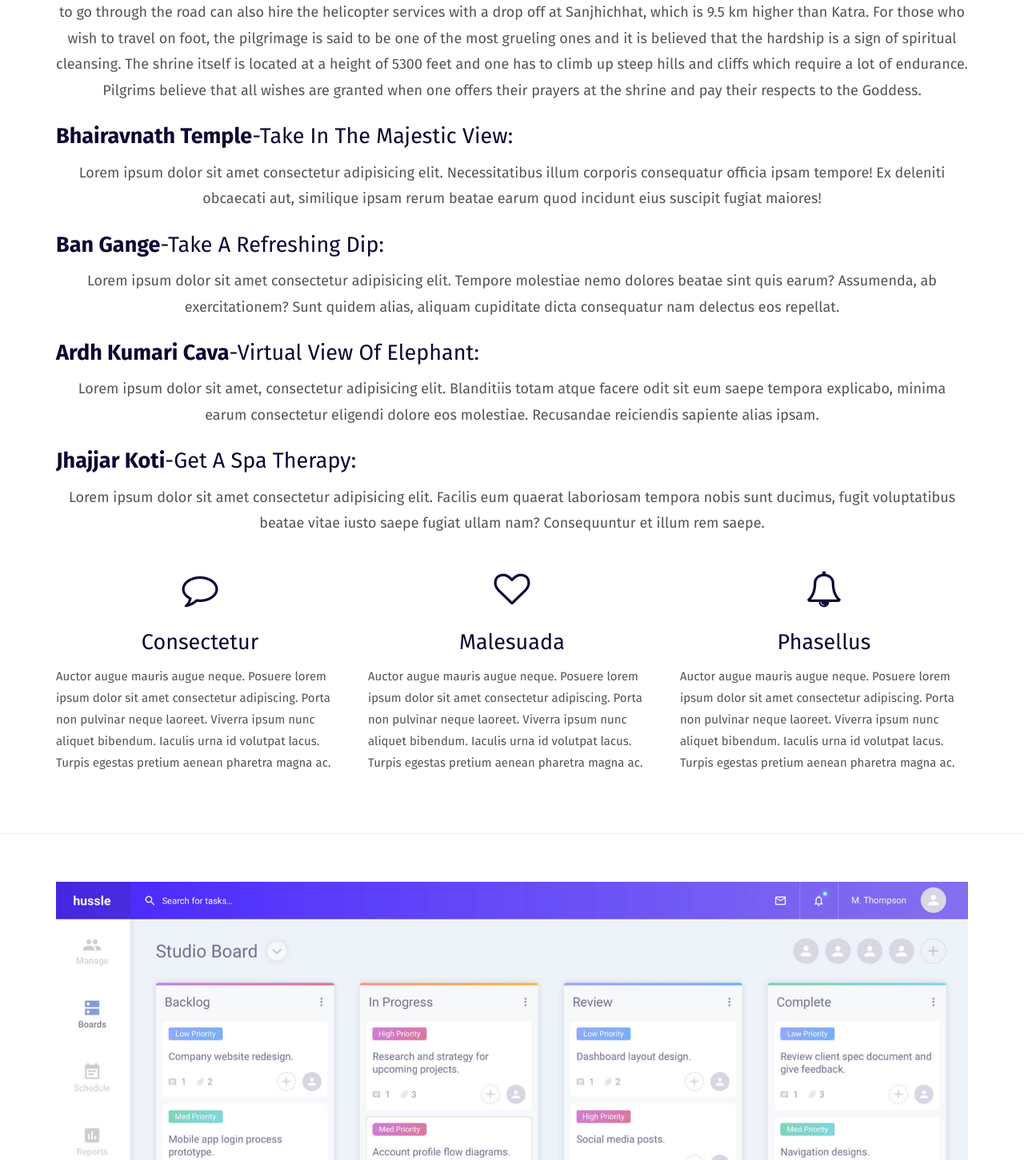
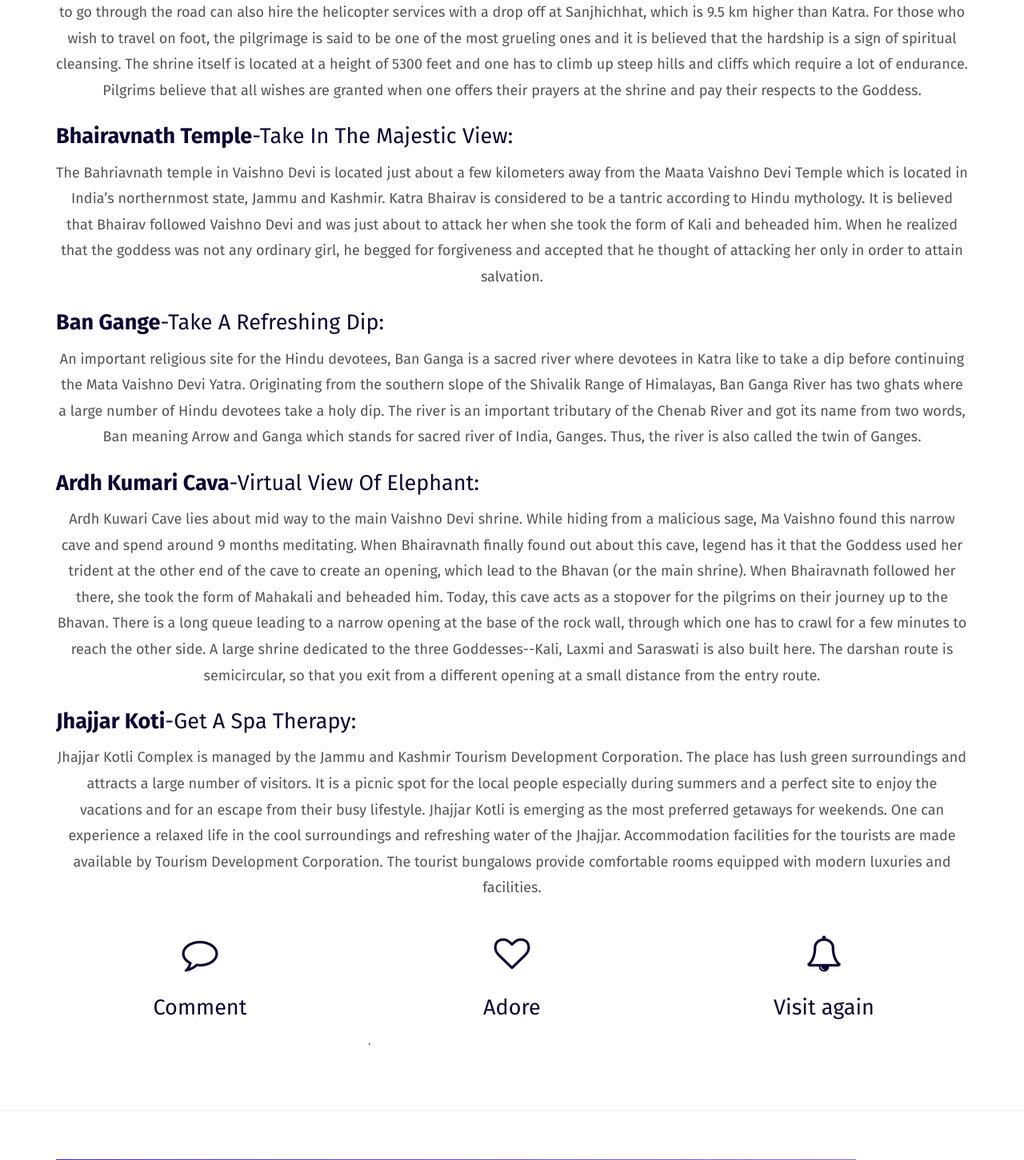
Before and after one commit to shriya152/practice_repo, a Python web app: template templates/index.html in a window 1280 px wide. Shown: the part 1266-2717 px from the top of the page at 80% size. Run offline with Jinja, Linux system fonts and the light colour scheme; the template is opened without the code that fills it, so the values that code supplies are empty; some web fonts are replaced.

Commit message:
addedbyR index.html

```diff
--- a/templates/index.html
+++ b/templates/index.html
@@ -17,7 +17,7 @@
 
 
 
-    <title>Title Page</title>
+    <title>VISIT KATRA</title>
 
     <link href="./main.a3f694c0.css" rel="stylesheet">
 </head>
@@ -38,7 +38,7 @@
                         <span class="icon-bar"></span>
                     </button>
                     <a class="navbar-brand" href="./index.html" title="">
-                        <img src="./assets/images/mashuptemplate.svg" class="navbar-logo-img" alt="">
+                        <img src="./assets/images/img-08u.png" class="navbar-logo-img" alt="" width="45">
                     </a>
                 </div>
 
@@ -91,7 +91,7 @@
                         <p>
                         <div>
 
-                            <h3 style="text-align: left;"><b>Maa Vashino Devi Temple</b>-Seek Blessings: <br></h3>
+                            <h3 style="text-align: center;"><b>Maa Vashino Devi Temple</b>-Seek Blessings: <br></h3>
                             <div>
                                 <div>
                                     <img src="./assets/images/Vaishno_devii_temple.jpg" alt="Vashino Devi Temple">
@@ -121,9 +121,7 @@
                             <div>
 
                                 <p style="font-size: large;">
-                                    Lorem ipsum dolor sit amet consectetur adipisicing elit. Necessitatibus illum
-                                    corporis consequatur officia ipsam tempore! Ex deleniti obcaecati aut, similique
-                                    ipsam rerum beatae earum quod incidunt eius suscipit fugiat maiores!
+                                    The Bahriavnath temple in Vaishno Devi is located just about a few kilometers away from the Maata Vaishno Devi Temple which is located in India’s northernmost state, Jammu and Kashmir. Katra Bhairav is considered to be a tantric according to Hindu mythology. It is believed that Bhairav followed Vaishno Devi and was just about to attack her when she took the form of Kali and beheaded him. When he realized that the goddess was not any ordinary girl, he begged for forgiveness and accepted that he thought of attacking her only in order to attain salvation.
                                 </p>
                             </div>
                         </div>
@@ -131,9 +129,8 @@
                             <h3 style="text-align: left;"><b>Ban Gange</b>-Take A Refreshing Dip: <br></h3>
                             <div>
                                 <p style="font-size: large;">
-                                    Lorem ipsum dolor sit amet consectetur adipisicing elit. Tempore molestiae nemo
-                                    dolores beatae sint quis earum? Assumenda, ab exercitationem? Sunt quidem alias,
-                                    aliquam cupiditate dicta consequatur nam delectus eos repellat.
+                                    An important religious site for the Hindu devotees, Ban Ganga is a sacred river where devotees in Katra like to take a dip before continuing the Mata Vaishno Devi Yatra. Originating from the southern slope of the Shivalik Range of Himalayas, Ban Ganga River has two ghats where a large number of Hindu devotees take a holy dip.
+                                    The river is an important tributary of the Chenab River and got its name from two words, Ban meaning Arrow and Ganga which stands for sacred river of India, Ganges. Thus, the river is also called the twin of Ganges.
                                 </p>
                             </div>
                         </div>
@@ -141,19 +138,15 @@
                         <div>
                             <h3 style="text-align: left;"><b>Ardh Kumari Cava</b>-Virtual View Of Elephant:</h3>
                             <div>
-                                <p style="font-size: large;">Lorem ipsum dolor sit amet, consectetur adipisicing elit.
-                                    Blanditiis totam atque
-                                    facere odit sit eum saepe tempora explicabo, minima earum consectetur eligendi
-                                    dolore eos molestiae. Recusandae reiciendis sapiente alias ipsam.</p>
+                                <p style="font-size: large;">Ardh Kuwari Cave lies about mid way to the main Vaishno Devi shrine. While hiding from a malicious sage, Ma Vaishno found this narrow cave and spend around 9 months meditating. When Bhairavnath finally found out about this cave, legend has it that the Goddess used her trident at the other end of the cave to create an opening, which lead to the Bhavan (or the main shrine). When Bhairavnath followed her there, she took the form of Mahakali and beheaded him. Today, this cave acts as a stopover for the pilgrims on their journey up to the Bhavan. There is a long queue leading to a narrow opening at the base of the rock wall, through which one has to crawl for a few minutes to reach the other side. A large shrine dedicated to the three Goddesses--Kali, Laxmi and Saraswati is also built here. The darshan route is semicircular, so that you exit from a different opening at a small distance from the entry route.
+                                </p>
                             </div>
                         </div>
                         <div>
                             <h3 style="text-align: left;"><b>Jhajjar Koti</b>-Get A Spa Therapy:</h3>
                             <div>
-                                <p style="font-size: large;">Lorem ipsum dolor sit amet consectetur adipisicing elit.
-                                    Facilis eum quaerat
-                                    laboriosam tempora nobis sunt ducimus, fugit voluptatibus beatae vitae iusto saepe
-                                    fugiat ullam nam? Consequuntur et illum rem saepe.</p>
+                                <p style="font-size: large;">Jhajjar Kotli Complex is managed by the Jammu and Kashmir Tourism Development Corporation. The place has lush green surroundings and attracts a large number of visitors. It is a picnic spot for the local people especially during summers and a perfect site to enjoy the vacations and for an escape from their busy lifestyle. Jhajjar Kotli is emerging as the most preferred getaways for weekends. One can experience a relaxed life in the cool surroundings and refreshing water of the Jhajjar. Accommodation facilities for the tourists are made available by Tourism Development Corporation. The tourist bungalows provide comfortable rooms equipped with modern luxuries and facilities.
+                                </p>
                             </div>
                         </div>
 
@@ -167,14 +160,10 @@
                         <i class="fa fa-comment-o fa-3x" aria-hidden="true"></i>
                     </div>
                     <div class="text-center">
-                        <h3>Consectetur</h3>
+                        <h3>Comment</h3>
                     </div>
                     <div>
-                        <p>Auctor augue mauris augue neque. Posuere lorem ipsum dolor sit amet consectetur adipiscing.
-                            Porta
-                            non pulvinar neque laoreet. Viverra ipsum nunc aliquet bibendum. Iaculis urna id volutpat
-                            lacus.
-                            Turpis egestas pretium aenean pharetra magna ac.</p>
+                        <p></p>
                     </div>
                 </div>
                 <div class="col-md-4">
@@ -182,14 +171,11 @@
                         <i class="fa fa-heart-o fa-3x" aria-hidden="true"></i>
                     </div>
                     <div class="text-center">
-                        <h3>Malesuada</h3>
+                        <h3>Adore</h3>
                     </div>
                     <div>
-                        <p>Auctor augue mauris augue neque. Posuere lorem ipsum dolor sit amet consectetur adipiscing.
-                            Porta
-                            non pulvinar neque laoreet. Viverra ipsum nunc aliquet bibendum. Iaculis urna id volutpat
-                            lacus.
-                            Turpis egestas pretium aenean pharetra magna ac.
+                        <p>.
+
                         </p>
                     </div>
                 </div>
@@ -198,14 +184,10 @@
                         <i class="fa fa-bell-o fa-3x" aria-hidden="true"></i>
                     </div>
                     <div class="text-center">
-                        <h3>Phasellus</h3>
+                        <h3>Visit again</h3>
                     </div>
                     <div>
-                        <p>Auctor augue mauris augue neque. Posuere lorem ipsum dolor sit amet consectetur adipiscing.
-                            Porta
-                            non pulvinar neque laoreet. Viverra ipsum nunc aliquet bibendum. Iaculis urna id volutpat
-                            lacus.
-                            Turpis egestas pretium aenean pharetra magna ac.
+                        <p>
                         </p>
                     </div>
                 </div>
@@ -224,13 +206,13 @@
 
                         <div class="carousel-inner" role="listbox">
                             <div class="item active">
-                                <img class="img-responsive" src="./assets/images/img-05.jpg" alt="First slide">
+                                <img class="img-responsive" src="./assets/images/img-05.jpg" alt="First slide" width="1000" height="200">
                             </div>
                             <div class="item">
-                                <img class="img-responsive" src="./assets/images/img-07.jpg" alt="Second slide">
+                                <img class="img-responsive" src="./assets/images/img-07.jpg" alt="Second slide" width="1000" height="200">
                             </div>
                             <div class="item">
-                                <img class="img-responsive" src="./assets/images/img-05.jpg" alt="Third slide">
+                                <img class="img-responsive" src="./assets/images/img-05.jpg" alt="Third slide" width="1000" height="200">
                             </div>
                         </div>
                         <ol class="carousel-indicators">
@@ -252,13 +234,9 @@
             <div class="row">
                 <div class="col-xs-12">
                     <div class="text-center">
-                        <h2>Vivamus laoreet</h2>
-                        <p> Auctor augue mauris augue neque. Posuere lorem ipsum dolor sit amet consectetur adipiscing.
-                            Porta non
-                            pulvinar neque laoreet. Viverra ipsum nunc aliquet bibendum. Iaculis urna id volutpat lacus.
-                            Turpis
-                            egestas pretium aenean pharetra magna ac. Id cursus metus aliquam eleifend mi. </p>
-                        <a href="./download.html" title="" class="btn btn-primary btn-lg">Download</a>
+                        <h2>The pious adventure awaits you</h2>
+                        <p> For the complete details of your visit we suggest you to download this bronchure. </p>
+                        <a href="./assets/images/SMVDSB.pdf" title="" class="btn btn-primary btn-lg">Download </a>
                     </div>
                 </div>
             </div>
@@ -275,21 +253,18 @@
                 <div class="col-md-5">
                     <ul class="features">
                         <li>
-                            <h3>Dui augue</h3>
-                            <p>Auctor augue mauris augue neque. Posuere lorem ipsum dolor sit amet consectetur
-                                adipiscing.
+                            <h3>Plan early </h3>
+                            <p>Grab the best offers at the start of the season .
                             </p>
                         </li>
                         <li>
-                            <h3>Malesuada</h3>
-                            <p>Auctor augue mauris augue neque. Posuere lorem ipsum dolor sit amet consectetur
-                                adipiscing.
+                            <h3>Plan better</h3>
+                            <p>Get all the detais for your visit to the holy shrine.
                             </p>
                         </li>
                         <li>
-                            <h3>Bibendum</h3>
-                            <p>Auctor augue mauris augue neque. Posuere lorem ipsum dolor sit amet consectetur
-                                adipiscing.
+                            <h3>stay tuned</h3>
+                            <p>Never miss an offer on our holiday packages.
                             </p>
                         </li>
                     </ul>
@@ -325,7 +300,7 @@
                 <div class="row">
                     <div class="col-md-4">
                         <h4>About us</h4>
-                        <p>Lorem ipsum dolor sit amet, consectetur adipiscing elit. Nunc sit amet consectetur dolor</p>
+                        <p>TRI Tech | <br>SMVDU - 182320 </p>
                     </div>
 
                     <div class="col-md-4">
@@ -342,10 +317,9 @@
                                 <i class="fa fa-linkedin" aria-hidden="true"></i>
                             </a>
                         </p>
-                        <p><small>© Untitled | Website created with <a href="http://www.mashup-template.com/"
-                                    class="link-like-text" title="Create website with free html template">Mashup
-                                    Template</a>/<a href="http://www.unsplash.com/" class="link-like-text"
-                                    title="Beautiful Free Images">Unsplash</a></small></p>
+                        <p><small>© Untitled | Website created by <a href="https://www.maavaishnodevi.org/index.aspx"
+                                    class="link-like-text" title="Redirect to the official website ">TRI TECH
+                                 </small></p>
                     </div>
 
                     <div class="col-md-4">
```
